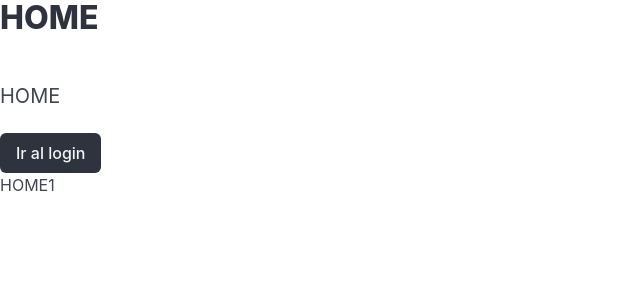
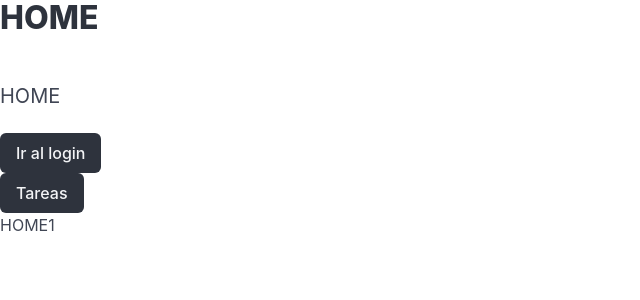
Before and after one commit to Back-End-Gang/sistema-tareas-gamificado, a Django app: page / in a window 1280 px wide. Shown: the top 300 px of the page, without its empty margins (0-640 px from the left). Run offline with Django 4.2, Linux system fonts and the light colour scheme.

Commit message:
Boton ir a listar tareas

```diff
--- a/TareasGamificado/tareas/templates/index.html
+++ b/TareasGamificado/tareas/templates/index.html
@@ -15,6 +15,11 @@
         <input type="submit" class="button is-dark" value="Ir al login" />
     </form>
 
+    <form action="/listar_tareas/">
+        <input type="submit" class="button is-dark" value="Tareas" />
+    </form>
+
+
  <h1>HOME1</h1>
 </body>
 </html>
```
